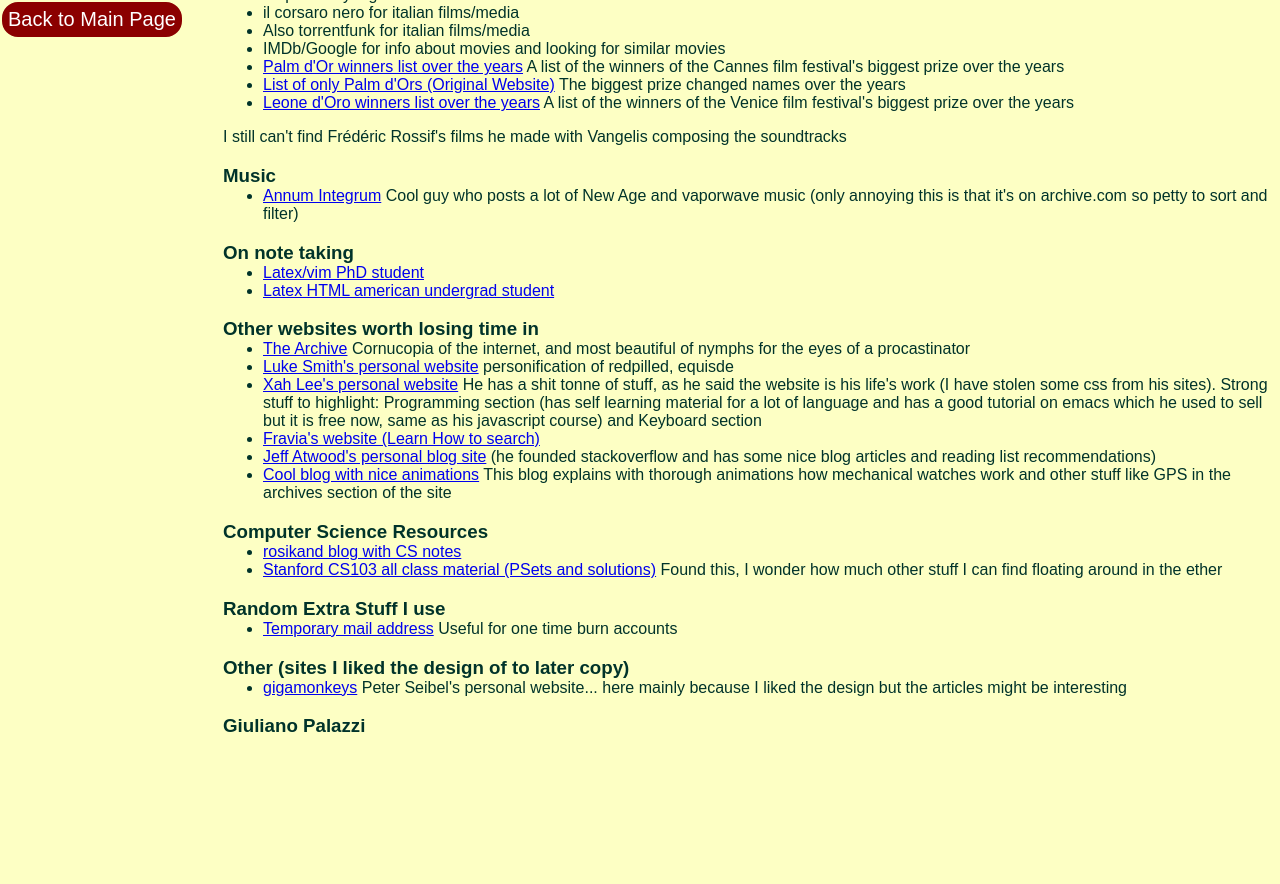
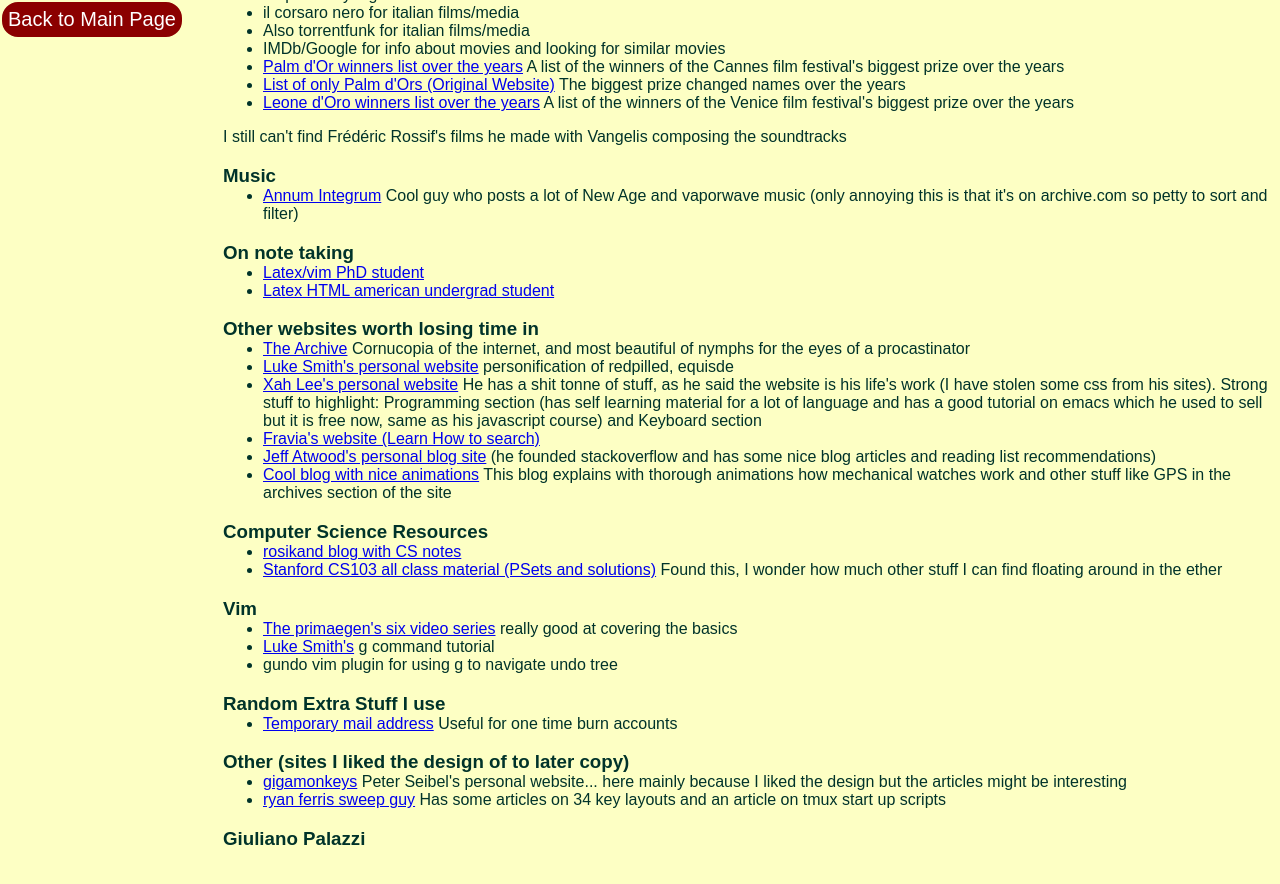
Before and after one commit to GiulianoPalazzi/giulianopalazzi.github.io, a Jekyll site: the page built from cool_sources.html, in a window 1280 px wide and 900 px high, scrolled down 580 px. Shown: the top 884 px of the window. Built offline with Jekyll 4.4.1, drawn with Linux system fonts in a browser that asks for light colours; before the commit the page ends 1367 px from its top, so only the background shows below that.

Commit message:
added vim section to cool resources

```diff
--- a/cool_sources.html
+++ b/cool_sources.html
@@ -72,6 +72,12 @@
           <li><a href="https://rosikand.github.io/notes/" target="_blank">rosikand blog with CS notes</a></li>
           <li><a href="https://web.stanford.edu/class/archive/cs/cs103/cs103.1202/" target="_blank">Stanford CS103 all class material (PSets and solutions)</a> Found this, I wonder how much other stuff I can find floating around in the ether</li>
       </ul>
+      <h3 style="margin-bottom: 0px">Vim</h3>
+      <ul style="margin-top: 0px">
+          <li><a href="https://www.youtube.com/playlist?list=PLm323Lc7iSW_wuxqmKx_xxNtJC_hJbQ7R" target="_blank">The primaegen's six video series</a> really good at covering the basics</li>
+          <li><a href="https://www.youtube.com/watch?v=bQfFvExpZDU&t=61s&ab_channel=LukeSmith" target="_blank">Luke Smith's</a> g command tutorial</li>
+          <li>gundo vim plugin for using g to navigate undo tree</li>
+      </ul>
 
       <h3 style="margin-bottom: 0px">Random Extra Stuff I use</h3>
       <ul style="margin-top: 0px">
@@ -81,6 +87,7 @@
       <h3 style="margin-bottom: 0px">Other (sites I liked the design of to later copy)</h3>
       <ul style="margin-top: 0px">
           <li><a href="https://gigamonkeys.com/" target="_blank">gigamonkeys</a> Peter Seibel's personal website... here mainly because I liked the design but the articles might be interesting</li>
+          <li><a href="https://ryan.himmelwright.net/post/scripting-tmux-workspaces/" target="_blank">ryan ferris sweep guy</a> Has some articles on 34 key layouts and an article on tmux start up scripts</li>
       </ul>
     <div class="left_panel">
       <h3>Books</h3>
```
